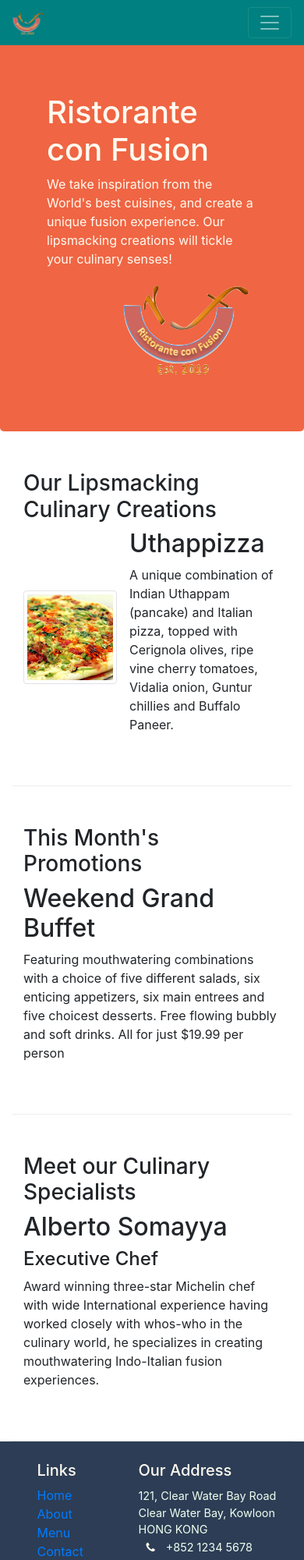
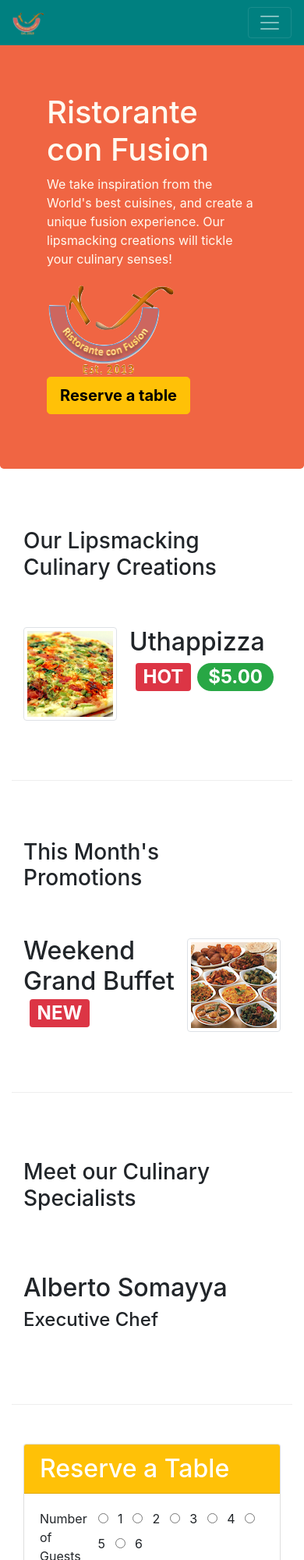
Before and after one commit to InhumaneAlly/Restaurant, a website: page index.html in a window 390 px wide. Shown: the top 2000 px of the page at 78% size. Drawn offline with nearby package versions, Linux system fonts and the light colour scheme.

Commit message:
tabs and pills added

```diff
--- a/css/styles.css
+++ b/css/styles.css
@@ -53,3 +53,13 @@ body {
 .form-indent {
   padding: 50px 0px;
 }
+
+.jumbotron a {
+  text-decoration: none;
+  color: black;
+}
+.tab-content {
+  border-left: 1px solid #dddddd;
+  border-bottom: 1px solid #dddddd;
+  border-right: 1px solid #dddddd;
+}
--- a/index.html
+++ b/index.html
@@ -77,12 +77,15 @@
               your culinary senses!
             </p>
           </div>
-          <div class="col-12 col-sm-6 align-self-center">
+          <div class="col-12 col-sm-3 align-self-center">
             <img
-              class="img-fluid ml-5 pl-5"
+              class="img-fluid"
               src="./Images/logo.png"
               alt="Restaurant-logo"
             />
+          </div>
+          <div class="col-12 col-sm-3 align-self-center">
+              <button class="btn btn-warning text-black btn-lg"><strong><a href="#reserveTable">Reserve a table</a></strong></button>
           </div>
         </div>
       </div>
@@ -100,8 +103,10 @@
               src="Images/uthappizza.png"
             />
             <div class="media-body">
-              <h2 class="mt-0">Uthappizza</h2>
-              <p>
+              <h2 class="mt-0">
+                Uthappizza<span class="badge badge-danger m-2">HOT</span><span class="badge badge-pill bg-success text-white">$5.00</span></span>
+              </h2>
+              <p class="d-none d-sm-block">
                 A unique combination of Indian Uthappam (pancake) and Italian
                 pizza, topped with Cerignola olives, ripe vine cherry tomatoes,
                 Vidalia onion, Guntur chillies and Buffalo Paneer.
@@ -112,17 +117,23 @@
       </div>
 
       <div class="row row-content align-items-center">
-        <div class="col-12 col-sm-4 order-sm-last col-md-3">
+        <div class="col-12 col-sm-4 order-sm-first col-md-3">
           <h3>This Month's Promotions</h3>
         </div>
-        <div class="col col-sm order-sm-first col-md">
-          <h2>Weekend Grand Buffet</h2>
-          <p>
-            Featuring mouthwatering combinations with a choice of five different
-            salads, six enticing appetizers, six main entrees and five choicest
-            desserts. Free flowing bubbly and soft drinks. All for just $19.99
-            per person
-          </p>
+        <div class="col col-sm order-sm-last col-md">
+            <div class="media">
+                <div class="media-body">
+                    <h2 class="mt-0">Weekend Grand Buffet<span class="badge badge-danger ml-2">NEW</span></h2>
+                    <p class="d-none d-sm-block">
+                      Featuring mouthwatering combinations with a choice of five different
+                      salads, six enticing appetizers, six main entrees and five choicest
+                      desserts. Free flowing bubbly and soft drinks. All for just $19.99
+                      per person
+                    </p>
+                </div>
+                <img src="./Images/buffet.png" class="d-flex ml-3 img-thumbnail align-self-center">
+            </div>
+
         </div>
       </div>
 
@@ -133,13 +144,59 @@
         <div class="col col-sm order-sm-first col-md">
           <h2>Alberto Somayya</h2>
           <h4>Executive Chef</h4>
-          <p>
+          <p class="d-none d-sm-block">
             Award winning three-star Michelin chef with wide International
             experience having worked closely with whos-who in the culinary
             world, he specializes in creating mouthwatering Indo-Italian fusion
             experiences.
           </p>
         </div>
+      </div>
+      <div class="row row-content"  id="reserveTable">
+          <div class="col-12 col-sm-8 offset-sm-2">
+            <div class="card">
+                <h2 class="card-header bg-warning text-white">Reserve a Table</h2>
+                <div class="card-body">
+                    <div class="form-row">
+                        <div class="col-3 col-sm-3">
+                            <label for="numofguests" class="form-label">Number of Guests</label>
+                        </div>
+                        <div class="col col-sm">
+                            <input type="radio" name="numofguests" id="numofguests" class="form-radio mr-2">
+                            <label class="form-label mr-2">1</label>
+                            <input type="radio" name="numofguests" id="numofguests" class="form-radio mr-2">
+                            <label class="form-label mr-2">2</label>
+                            <input type="radio" name="numofguests" id="numofguests" class="form-radio mr-2">
+                            <label class="form-label mr-2">3</label>
+                            <input type="radio" name="numofguests" id="numofguests" class="form-radio mr-2">
+                            <label class="form-label mr-2">4</label>
+                            <input type="radio" name="numofguests" id="numofguests" class="form-radio mr-2">
+                            <label class="form-label mr-2">5</label>
+                            <input type="radio" name="numofguests" id="numofguests" class="form-radio mr-2">
+                            <label class="form-label mr-2">6</label>
+                        </div>
+                    </div>
+                   <div class="form-group row mt-4">
+                       <label class="col-12 col-sm-3 col-form-label" for="dateandtime">Date and Time</label>
+                       <div class="col-12 col-sm-3">
+                           <input type="text" class="form-control " name="dateandtime" id="dateandtime" placeholder="Date">
+                       </div>
+                       <div class="col-12 col-sm-3">
+                           <input type="text" class="form-control" name="dateandtime" id="dateandtime" placeholder="Time">
+                       </div>
+
+
+                   </div>
+                   <div class="form-group row mt-4">
+                       <div class="col-12 col-sm-2 offset-sm-3">
+                           <button class="btn btn-primary">Reserve</button>
+                       </div>
+                   </div>
+                </div>
+            </div>
+          </div>
+
+
       </div>
     </div>
 
```
Also changed, not shown: aboutus.html (+30 -0 lines).
